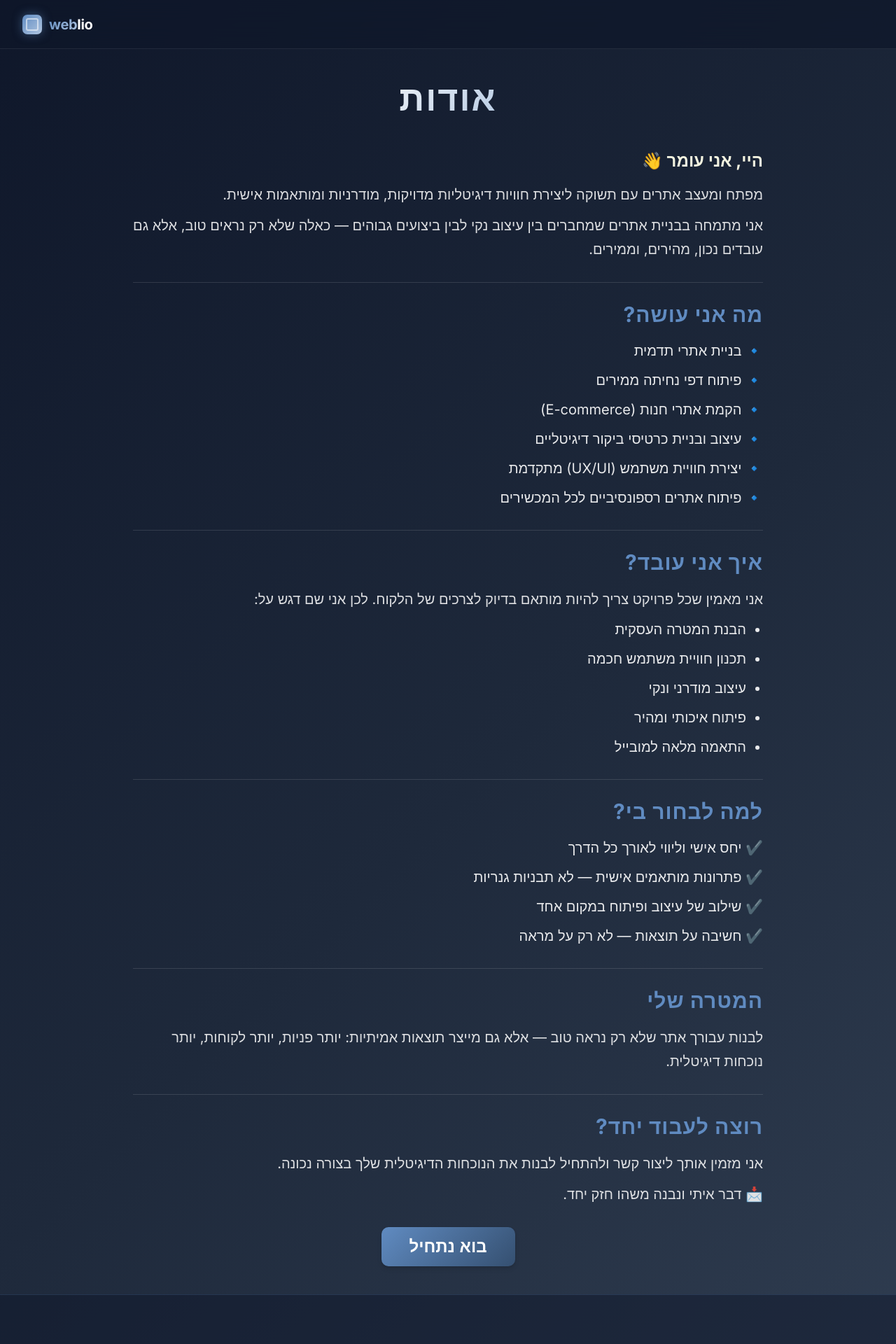
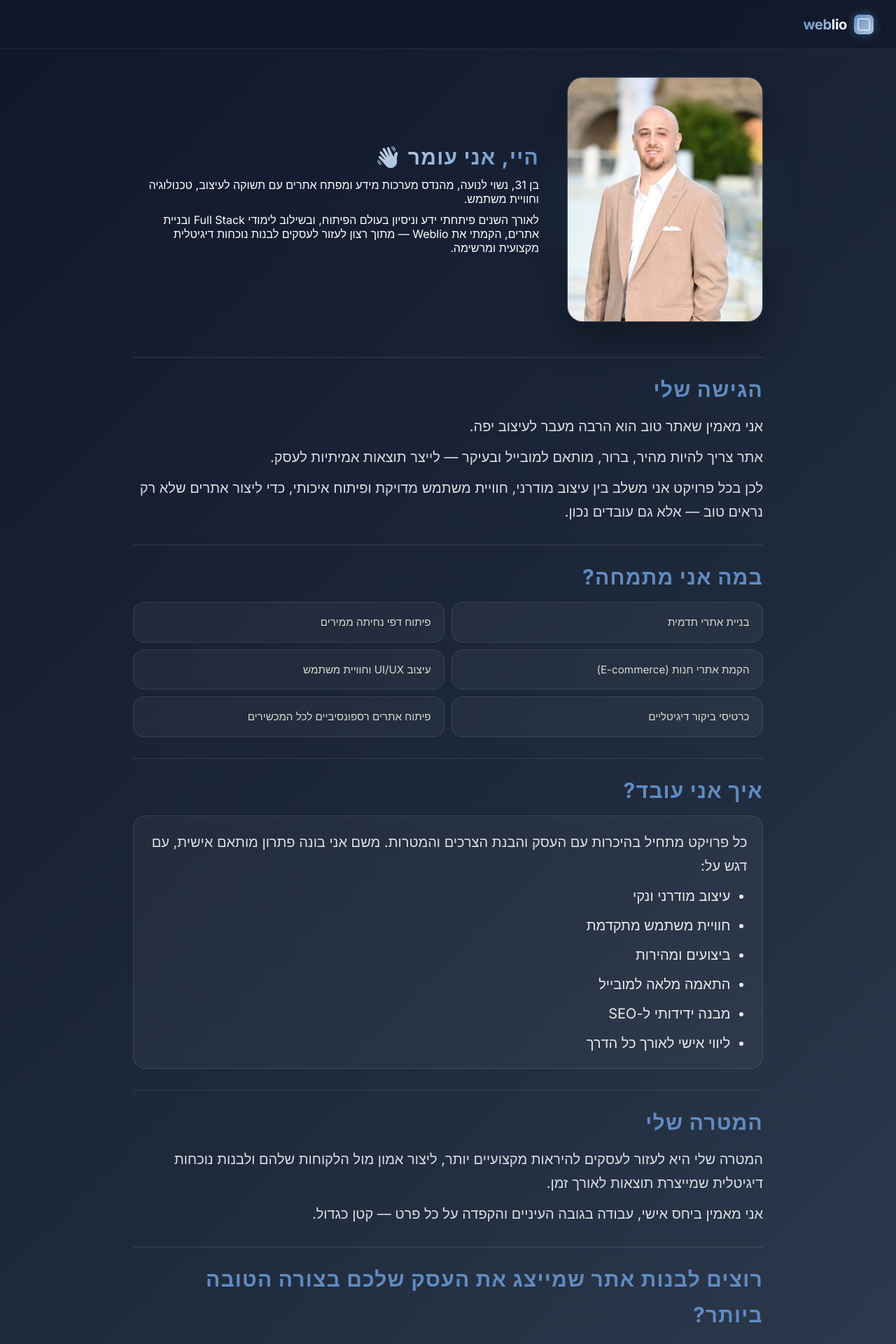
Before and after one commit to Omerf130/weblio, a React (Vite) app: page /about in a window 1280 px wide. Shown: the top 1920 px of the page at 70% size. Built offline with nearby package versions, Linux system fonts and the light colour scheme.

Commit message:
about rebrand

```diff
--- a/src/components/about/About.tsx
+++ b/src/components/about/About.tsx
@@ -1,32 +1,53 @@
 import { useNavigate } from "react-router-dom";
 import { CONSTS } from "../../consts";
 import { useInView } from "../../hooks/useInView";
-import aboutHeroImg from "../../assets/pics/computer (1).webp";
+import aboutPhoto from "../../assets/pics/about.jpeg";
 import "./About.scss";
 
 const About = () => {
-  const {ABOUT:{TITLE, CONTENT1, CONTENT2, CONTENT3, BUTTON}} = CONSTS;
-  const [ref, isInView] = useInView<HTMLDivElement>();
+  const {
+    ABOUT: { TITLE, GREETING, PARAGRAPHS, BUTTON },
+  } = CONSTS;
+  const [headingRef, headingInView] = useInView<HTMLHeadingElement>();
+  const [imgRef, imgInView] = useInView<HTMLDivElement>();
   const navigate = useNavigate();
+
   return (
-    <div className='about-container' id="about">
-      <div className='about-content'>
-        <h1 className={isInView ? "slide-top" : ""} ref={ref}>{TITLE}</h1>
-        <h3>{CONTENT1} {CONTENT2} {CONTENT3}</h3>
-        <button className="about-btn" onClick={() => navigate("/about")}>
+    <div className="about-container" id="about">
+      <div className="about-content">
+        <h1
+          ref={headingRef}
+          className={headingInView ? "slide-top" : ""}
+        >
+          {TITLE}
+        </h1>
+        <p className="about-greeting">{GREETING}</p>
+        {PARAGRAPHS.map((paragraph) => (
+          <p key={paragraph.slice(0, 24)} className="about-paragraph">
+            {paragraph}
+          </p>
+        ))}
+        <button
+          type="button"
+          className="about-btn"
+          onClick={() => navigate("/about")}
+        >
           {BUTTON}
         </button>
       </div>
-      <div className="about-img">
+      <div
+        ref={imgRef}
+        className={`about-img ${imgInView ? "about-img--visible" : ""}`}
+      >
         <img
-          src={aboutHeroImg}
-          alt="עבודה על פיתוח ועיצוב אתרים מול מסך מחשב — נוכחות דיגיטלית מקצועית"
+          src={aboutPhoto}
+          alt="עומר — מפתח ומעצב אתרים, Weblio"
           loading="lazy"
           decoding="async"
         />
       </div>
     </div>
-  )
-}
+  );
+};
 
-export default About
+export default About;
--- a/src/consts.ts
+++ b/src/consts.ts
@@ -37,59 +37,72 @@ export const CONSTS = {
     ],
   },
   ABOUT: {
-    TITLE:"מי אנחנו?",
-    CONTENT1:"וובליו מתמחה ביצירת אתרי תדמית, דפי נחיתה ואתרים מותאמים אישית - שמשלבים עיצוב מדויק, חוויית משתמש נוחה ותוצאות בפועל.",
-    CONTENT2:"הגישה שלנו אישית ומקצועית, אנחנו מקשיבים, מבינים את הצרכים של הלקוח ובונים פתרון שכולו מותאם לעסק שלך - בלי תבניות גנריות ובלי קיצורי דרך",
-    CONTENT3:"מה מייחד אותנו? זמינות גבוהה,יחס אנושי, הקפדה על פרטים ושירות בגובה עיניים גם למי שלא מבין. המטרה שלנו היא לא רק לבנות אתר - אלא לעזור לך לבנות נוכחות, אמון ותוצאות.",
-    BUTTON:"עוד עלינו",
+    TITLE: "מי עומד מאחורי Weblio?",
+    GREETING: "היי, אני עומר 👋",
+    PARAGRAPHS: [
+      "מהנדס מערכות מידע, בוגר קורס Full Stack ומפתח אתרים עם תשוקה לעיצוב, טכנולוגיה וחוויית משתמש.",
+      "הקמתי את Weblio מתוך רצון לעזור לעסקים לבנות נוכחות דיגיטלית מקצועית באמצעות אתרים מודרניים, מהירים ומעוצבים בקפידה.",
+      "אני מאמין שאתר טוב הוא הרבה יותר מעיצוב יפה — הוא צריך לייצג את העסק, ליצור אמון ולהוביל לתוצאות אמיתיות.",
+      "כל פרויקט מלווה ביחס אישי, הקפדה על הפרטים הקטנים ופתרון שמותאם בדיוק לצרכים של העסק.",
+    ],
+    BUTTON: "קרא עוד עליי",
   },
   ABOUT_PAGE: {
-    TITLE: "אודות",
+    META: {
+      TITLE: "אודות | עומר - Weblio",
+      DESCRIPTION:
+        "הכירו את עומר, מפתח ומעצב אתרים ומהנדס מערכות מידע, המתמחה בבניית אתרים מודרניים, דפי נחיתה, אתרי חנות וחוויית משתמש לעסקים.",
+    },
+    TITLE: "היי, אני עומר 👋",
     INTRO: {
-      GREETING: "היי, אני עומר 👋",
-      ROLE: "מפתח ומעצב אתרים עם תשוקה ליצירת חוויות דיגיטליות מדויקות, מודרניות ומותאמות אישית.",
-      DESCRIPTION: "אני מתמחה בבניית אתרים שמחברים בין עיצוב נקי לבין ביצועים גבוהים — כאלה שלא רק נראים טוב, אלא גם עובדים נכון, מהירים, וממירים.",
+      PARAGRAPHS: [
+        "בן 31, נשוי לנועה, מהנדס מערכות מידע ומפתח אתרים עם תשוקה לעיצוב, טכנולוגיה וחוויית משתמש.",
+        "לאורך השנים פיתחתי ידע וניסיון בעולם הפיתוח, ובשילוב לימודי Full Stack ובניית אתרים, הקמתי את Weblio — מתוך רצון לעזור לעסקים לבנות נוכחות דיגיטלית מקצועית ומרשימה.",
+      ],
+    },
+    APPROACH: {
+      TITLE: "הגישה שלי",
+      PARAGRAPHS: [
+        "אני מאמין שאתר טוב הוא הרבה מעבר לעיצוב יפה.",
+        "אתר צריך להיות מהיר, ברור, מותאם למובייל ובעיקר — לייצר תוצאות אמיתיות לעסק.",
+        "לכן בכל פרויקט אני משלב בין עיצוב מודרני, חוויית משתמש מדויקת ופיתוח איכותי, כדי ליצור אתרים שלא רק נראים טוב — אלא גם עובדים נכון.",
+      ],
     },
     SERVICES: {
-      TITLE: "מה אני עושה?",
+      TITLE: "במה אני מתמחה?",
       ITEMS: [
-        "🔹 בניית אתרי תדמית",
-        "🔹 פיתוח דפי נחיתה ממירים",
-        "🔹 הקמת אתרי חנות (E-commerce)",
-        "🔹 עיצוב ובניית כרטיסי ביקור דיגיטליים",
-        "🔹 יצירת חוויית משתמש (UX/UI) מתקדמת",
-        "🔹 פיתוח אתרים רספונסיביים לכל המכשירים",
+        "בניית אתרי תדמית",
+        "פיתוח דפי נחיתה ממירים",
+        "הקמת אתרי חנות (E-commerce)",
+        "עיצוב UI/UX וחוויית משתמש",
+        "כרטיסי ביקור דיגיטליים",
+        "פיתוח אתרים רספונסיביים לכל המכשירים",
       ],
     },
     HOW: {
       TITLE: "איך אני עובד?",
-      INTRO: "אני מאמין שכל פרויקט צריך להיות מותאם בדיוק לצרכים של הלקוח. לכן אני שם דגש על:",
+      INTRO:
+        "כל פרויקט מתחיל בהיכרות עם העסק והבנת הצרכים והמטרות. משם אני בונה פתרון מותאם אישית, עם דגש על:",
       ITEMS: [
-        "הבנת המטרה העסקית",
-        "תכנון חוויית משתמש חכמה",
         "עיצוב מודרני ונקי",
-        "פיתוח איכותי ומהיר",
+        "חוויית משתמש מתקדמת",
+        "ביצועים ומהירות",
         "התאמה מלאה למובייל",
-      ],
-    },
-    WHY: {
-      TITLE: "למה לבחור בי?",
-      ITEMS: [
-        "✔️ יחס אישי וליווי לאורך כל הדרך",
-        "✔️ פתרונות מותאמים אישית — לא תבניות גנריות",
-        "✔️ שילוב של עיצוב ופיתוח במקום אחד",
-        "✔️ חשיבה על תוצאות — לא רק על מראה",
+        "מבנה ידידותי ל-SEO",
+        "ליווי אישי לאורך כל הדרך",
       ],
     },
     GOAL: {
       TITLE: "המטרה שלי",
-      CONTENT: "לבנות עבורך אתר שלא רק נראה טוב — אלא גם מייצר תוצאות אמיתיות: יותר פניות, יותר לקוחות, יותר נוכחות דיגיטלית.",
+      PARAGRAPHS: [
+        "המטרה שלי היא לעזור לעסקים להיראות מקצועיים יותר, ליצור אמון מול הלקוחות שלהם ולבנות נוכחות דיגיטלית שמייצרת תוצאות לאורך זמן.",
+        "אני מאמין ביחס אישי, עבודה בגובה העיניים והקפדה על כל פרט — קטן כגדול.",
+      ],
     },
     CTA: {
-      TITLE: "רוצה לעבוד יחד?",
-      CONTENT1: "אני מזמין אותך ליצור קשר ולהתחיל לבנות את הנוכחות הדיגיטלית שלך בצורה נכונה.",
-      CONTENT2: "📩 דבר איתי ונבנה משהו חזק יחד.",
-      BUTTON: "בוא נתחיל",
+      TITLE: "רוצים לבנות אתר שמייצג את העסק שלכם בצורה הטובה ביותר?",
+      CONTENT1: "בואו נדבר ונבנה יחד משהו יוצא דופן.",
+      BUTTON: "צור קשר",
     },
   },
   CONTACT: {
--- a/src/pages/about/About.scss
+++ b/src/pages/about/About.scss
@@ -1,4 +1,6 @@
 @use "../../assets/styles/variables" as *;
+
+$ease-out-soft: cubic-bezier(0.25, 0.46, 0.45, 0.94);
 
 .about-page-wrapper {
   min-height: 100vh;
@@ -28,15 +30,78 @@
     color: $primary-color;
   }
 
+  .about-page-hero {
+    display: flex;
+    align-items: center;
+    gap: clamp(1.5rem, 4vw, 2.5rem);
+    padding-bottom: $gap-large;
+    opacity: 0;
+    transform: translateY(20px);
+    transition:
+      opacity 0.65s $ease-out-soft,
+      transform 0.65s $ease-out-soft;
+
+    &--visible {
+      opacity: 1;
+      transform: translateY(0);
+    }
+  }
+
+  .about-page-hero-img {
+    flex: 0 0 auto;
+    width: min(100%, 280px);
+    position: relative;
+
+    &::before {
+      content: "";
+      position: absolute;
+      inset: -10%;
+      z-index: 0;
+      border-radius: 50%;
+      background: radial-gradient(
+        circle,
+        rgba(96, 139, 193, 0.4) 0%,
+        rgba(96, 139, 193, 0.06) 60%,
+        transparent 72%
+      );
+      filter: blur(16px);
+      pointer-events: none;
+    }
+
+    img {
+      position: relative;
+      z-index: 1;
+      width: 100%;
+      display: block;
+      aspect-ratio: 4 / 5;
+      object-fit: cover;
+      object-position: center top;
+      border-radius: 22px;
+      border: 1px solid rgba(255, 255, 255, 0.12);
+      box-shadow:
+        0 24px 56px rgba(0, 0, 0, 0.35),
+        0 0 0 1px rgba(96, 139, 193, 0.08);
+    }
+  }
+
+  .about-page-hero-text {
+    flex: 1;
+    min-width: 0;
+    display: flex;
+    flex-direction: column;
+    gap: $gap-medium;
+  }
+
   .about-page-title {
-    font-size: $hero-title;
-    text-align: center;
-    letter-spacing: 2px;
+    margin: 0;
+    font-size: clamp(1.75rem, 4vw, $font-lg);
+    font-weight: $weight-bold;
+    letter-spacing: 0.04em;
+    line-height: 1.25;
     background: linear-gradient(135deg, #ffffff 30%, $third-color 100%);
     -webkit-background-clip: text;
     -webkit-text-fill-color: transparent;
     background-clip: text;
-    margin-bottom: $gap-medium;
   }
 
   .about-page-section {
@@ -48,27 +113,59 @@
     line-height: 1.7;
 
     p {
+      margin: 0;
       font-size: $font-size-base;
       color: rgba(255, 255, 255, 0.85);
     }
   }
 
-  .about-page-intro {
-    border-top: none;
-    padding-top: 0;
-  }
-
-  .about-page-greeting {
-    font-size: $font-md !important;
-    font-weight: $weight-bold;
-    color: $primary-color !important;
-  }
-
   .about-page-h2 {
+    margin: 0;
     font-size: $font-lg;
     font-weight: $weight-bold;
     color: $third-color;
-    letter-spacing: 1px;
+    letter-spacing: 0.04em;
+  }
+
+  .about-page-cards {
+    list-style: none;
+    margin: 0;
+    padding: 0;
+    display: grid;
+    grid-template-columns: repeat(2, minmax(0, 1fr));
+    gap: $gap-medium;
+  }
+
+  .about-page-card {
+    padding: 1rem 1.15rem;
+    border-radius: 16px;
+    background: rgba(255, 255, 255, 0.04);
+    border: 1px solid rgba(255, 255, 255, 0.1);
+    font-size: 0.95rem;
+    line-height: 1.55;
+    color: rgba(243, 243, 224, 0.88);
+    transition:
+      border-color 0.25s $ease-out-soft,
+      background 0.25s $ease-out-soft;
+
+    &:hover {
+      border-color: rgba(96, 139, 193, 0.35);
+      background: rgba(96, 139, 193, 0.08);
+    }
+  }
+
+  .about-page-card-panel {
+    padding: 1.25rem 1.35rem;
+    border-radius: 18px;
+    background: rgba(255, 255, 255, 0.04);
+    border: 1px solid rgba(255, 255, 255, 0.1);
+    display: flex;
+    flex-direction: column;
+    gap: $gap-medium;
+
+    p {
+      margin: 0;
+    }
   }
 
   .about-page-list {
@@ -100,24 +197,62 @@
     text-align: right;
 
     .about-page-cta-btn {
-      margin-top: $gap-large;
+      margin-top: $gap-medium;
       align-self: center;
-      padding: 14px 40px;
-      font-size: $font-md;
+      padding: 0.65rem 1.75rem;
+      font-family: $font-family-base;
+      font-size: 0.95rem;
       font-weight: $weight-bold;
-      color: white;
+      letter-spacing: 0.04em;
+      color: #fff;
       background: linear-gradient(135deg, $third-color, $fifth-color);
-      border: none;
-      border-radius: $border-radius;
-      box-shadow: $shadow;
+      border: 1px solid rgba(255, 255, 255, 0.15);
+      border-radius: 999px;
+      box-shadow:
+        0 4px 16px rgba(96, 139, 193, 0.35),
+        0 2px 6px rgba(0, 0, 0, 0.15);
       cursor: pointer;
-      transition: transform 0.3s ease, box-shadow 0.3s ease, background 0.3s ease;
+      transition:
+        transform 0.32s $ease-out-soft,
+        box-shadow 0.32s $ease-out-soft,
+        filter 0.32s $ease-out-soft,
+        border-color 0.32s $ease-out-soft;
 
       &:hover {
-        transform: translateY(-2px) scale(1.03);
-        box-shadow: $shadow-bold;
-        background: linear-gradient(135deg, $fifth-color, $third-color);
+        transform: translateY(-2px);
+        border-color: rgba(255, 255, 255, 0.28);
+        box-shadow:
+          0 10px 28px rgba(96, 139, 193, 0.4),
+          0 4px 12px rgba(0, 0, 0, 0.2);
+        filter: brightness(1.05);
       }
+
+      &:focus-visible {
+        outline: 2px solid rgba(243, 243, 224, 0.85);
+        outline-offset: 4px;
+      }
+    }
+  }
+}
+
+@media (max-width: 768px) {
+  .about-page-container {
+    .about-page-hero {
+      flex-direction: column;
+      align-items: center;
+      text-align: center;
+    }
+
+    .about-page-hero-img {
+      width: min(100%, 260px);
+    }
+
+    .about-page-hero-text {
+      align-items: center;
+    }
+
+    .about-page-cards {
+      grid-template-columns: 1fr;
     }
   }
 }
@@ -131,7 +266,7 @@
     }
 
     .about-page-title {
-      font-size: 32px;
+      font-size: 28px;
     }
 
     .about-page-h2 {
@@ -142,18 +277,13 @@
       padding-top: $gap-medium;
 
       p,
-      .about-page-list li {
+      .about-page-list li,
+      .about-page-card {
         font-size: 16px;
       }
     }
 
-    .about-page-greeting {
-      font-size: 20px !important;
-    }
-
     .about-page-cta .about-page-cta-btn {
-      padding: 12px 28px;
-      font-size: 18px;
       width: 100%;
     }
   }
--- a/src/pages/about/About.tsx
+++ b/src/pages/about/About.tsx
@@ -3,67 +3,120 @@ import { useNavigate } from "react-router-dom";
 import ProjectsNav from "../../components/projectsNav/ProjectsNav";
 import Footer from "../../components/footer/Footer";
 import { CONSTS } from "../../consts";
+import { useInView } from "../../hooks/useInView";
+import aboutPhoto from "../../assets/pics/about.jpeg";
 import "./About.scss";
 
 const AboutPage = () => {
-  const { ABOUT_PAGE } = CONSTS;
+  const ABOUT_PAGE = CONSTS.ABOUT_PAGE;
+  const { META } = ABOUT_PAGE;
   const navigate = useNavigate();
+  const [heroRef, heroInView] = useInView<HTMLElement>();
 
   useEffect(() => {
     window.scrollTo({ top: 0, behavior: "smooth" });
   }, []);
 
+  useEffect(() => {
+    const previousTitle = document.title;
+    document.title = META.TITLE;
+
+    let metaDescription = document.querySelector<HTMLMetaElement>(
+      'meta[name="description"]'
+    );
+    const created = !metaDescription;
+    if (!metaDescription) {
+      metaDescription = document.createElement("meta");
+      metaDescription.setAttribute("name", "description");
+      document.head.appendChild(metaDescription);
+    }
+    const previousContent = metaDescription.getAttribute("content") ?? "";
+    metaDescription.setAttribute("content", META.DESCRIPTION);
+
+    const htmlEl = document.documentElement;
+    const previousLang = htmlEl.getAttribute("lang");
+    htmlEl.setAttribute("lang", "he");
+
+    return () => {
+      document.title = previousTitle;
+      if (previousContent && metaDescription) {
+        metaDescription.setAttribute("content", previousContent);
+      } else if (created && metaDescription?.parentNode) {
+        metaDescription.parentNode.removeChild(metaDescription);
+      }
+      if (previousLang !== null) {
+        htmlEl.setAttribute("lang", previousLang);
+      }
+    };
+  }, [META.DESCRIPTION, META.TITLE]);
+
   return (
-    <div className="about-page-wrapper">
+    <div className="about-page-wrapper" dir="rtl" lang="he">
       <ProjectsNav />
       <div className="about-page-container">
         <article className="about-page-content">
+          <header
+            ref={heroRef}
+            className={`about-page-hero ${heroInView ? "about-page-hero--visible" : ""}`}
+          >
+            <div className="about-page-hero-img">
+              <img
+                src={aboutPhoto}
+                alt="עומר — מפתח ומעצב אתרים, Weblio"
+                loading="eager"
+                decoding="async"
+              />
+            </div>
+            <div className="about-page-hero-text">
               <h1 className="about-page-title">{ABOUT_PAGE.TITLE}</h1>
+              {ABOUT_PAGE.INTRO.PARAGRAPHS.map((paragraph) => (
+                <p key={paragraph.slice(0, 24)}>{paragraph}</p>
+              ))}
+            </div>
+          </header>
 
-          <section className="about-page-section about-page-intro">
-            <p className="about-page-greeting">{ABOUT_PAGE.INTRO.GREETING}</p>
-            <p>{ABOUT_PAGE.INTRO.ROLE}</p>
-            <p>{ABOUT_PAGE.INTRO.DESCRIPTION}</p>
+          <section className="about-page-section">
+            <h2 className="about-page-h2">{ABOUT_PAGE.APPROACH.TITLE}</h2>
+            {ABOUT_PAGE.APPROACH.PARAGRAPHS.map((paragraph) => (
+              <p key={paragraph.slice(0, 24)}>{paragraph}</p>
+            ))}
           </section>
 
           <section className="about-page-section">
             <h2 className="about-page-h2">{ABOUT_PAGE.SERVICES.TITLE}</h2>
-            <ul className="about-page-list">
+            <ul className="about-page-cards">
               {ABOUT_PAGE.SERVICES.ITEMS.map((item) => (
-                <li key={item}>{item}</li>
+                <li key={item} className="about-page-card">
+                  {item}
+                </li>
               ))}
             </ul>
           </section>
 
           <section className="about-page-section">
             <h2 className="about-page-h2">{ABOUT_PAGE.HOW.TITLE}</h2>
+            <div className="about-page-card-panel">
               <p>{ABOUT_PAGE.HOW.INTRO}</p>
               <ul className="about-page-list about-page-list-bulleted">
                 {ABOUT_PAGE.HOW.ITEMS.map((item) => (
                   <li key={item}>{item}</li>
                 ))}
               </ul>
-          </section>
-
-          <section className="about-page-section">
-            <h2 className="about-page-h2">{ABOUT_PAGE.WHY.TITLE}</h2>
-            <ul className="about-page-list">
-              {ABOUT_PAGE.WHY.ITEMS.map((item) => (
-                <li key={item}>{item}</li>
-              ))}
-            </ul>
+            </div>
           </section>
 
           <section className="about-page-section">
             <h2 className="about-page-h2">{ABOUT_PAGE.GOAL.TITLE}</h2>
-            <p>{ABOUT_PAGE.GOAL.CONTENT}</p>
+            {ABOUT_PAGE.GOAL.PARAGRAPHS.map((paragraph) => (
+              <p key={paragraph.slice(0, 24)}>{paragraph}</p>
+            ))}
           </section>
 
           <section className="about-page-section about-page-cta">
             <h2 className="about-page-h2">{ABOUT_PAGE.CTA.TITLE}</h2>
             <p>{ABOUT_PAGE.CTA.CONTENT1}</p>
-            <p>{ABOUT_PAGE.CTA.CONTENT2}</p>
             <button
+              type="button"
               className="about-page-cta-btn"
               onClick={() => navigate("/#contact")}
             >
```
Also changed, not shown: src/components/about/About.scss (+61 -11 lines), src/assets/pics/about.jpeg (added). Lines whose indentation alone changed are shown as unchanged.
